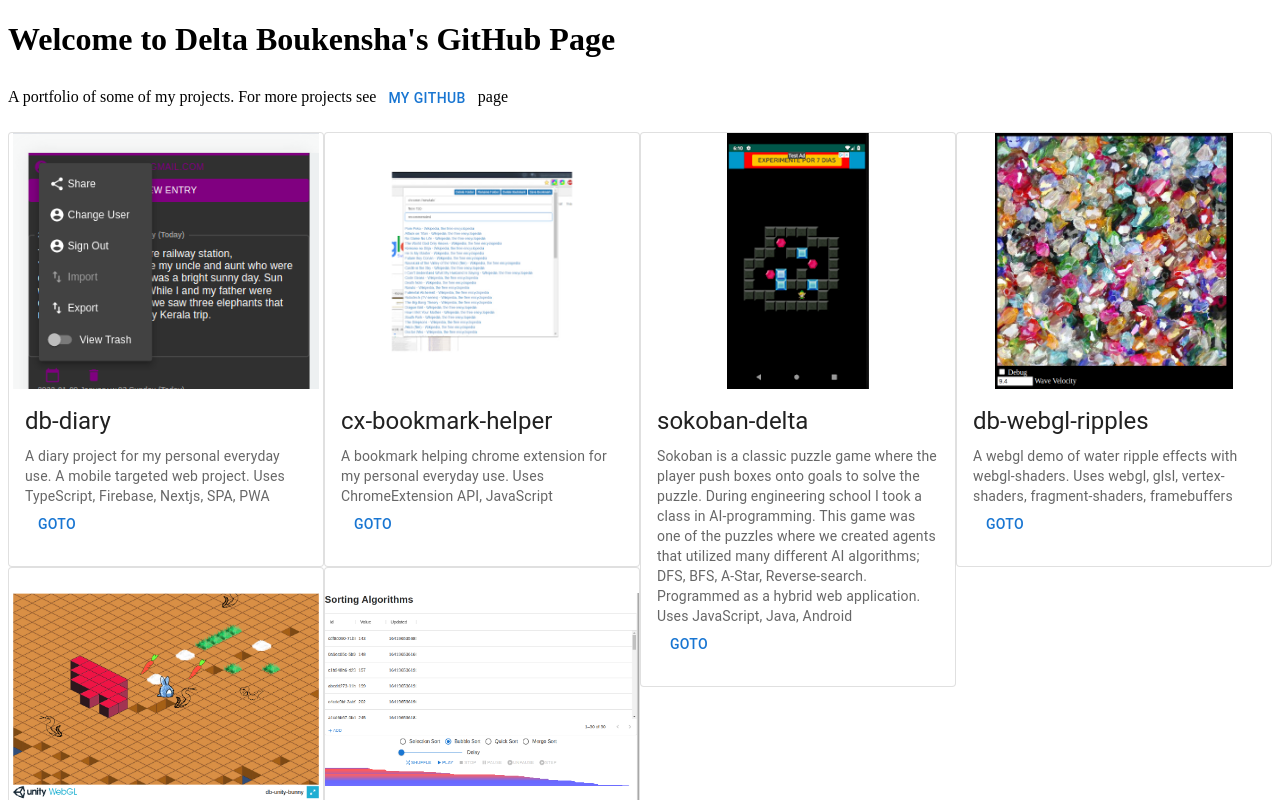
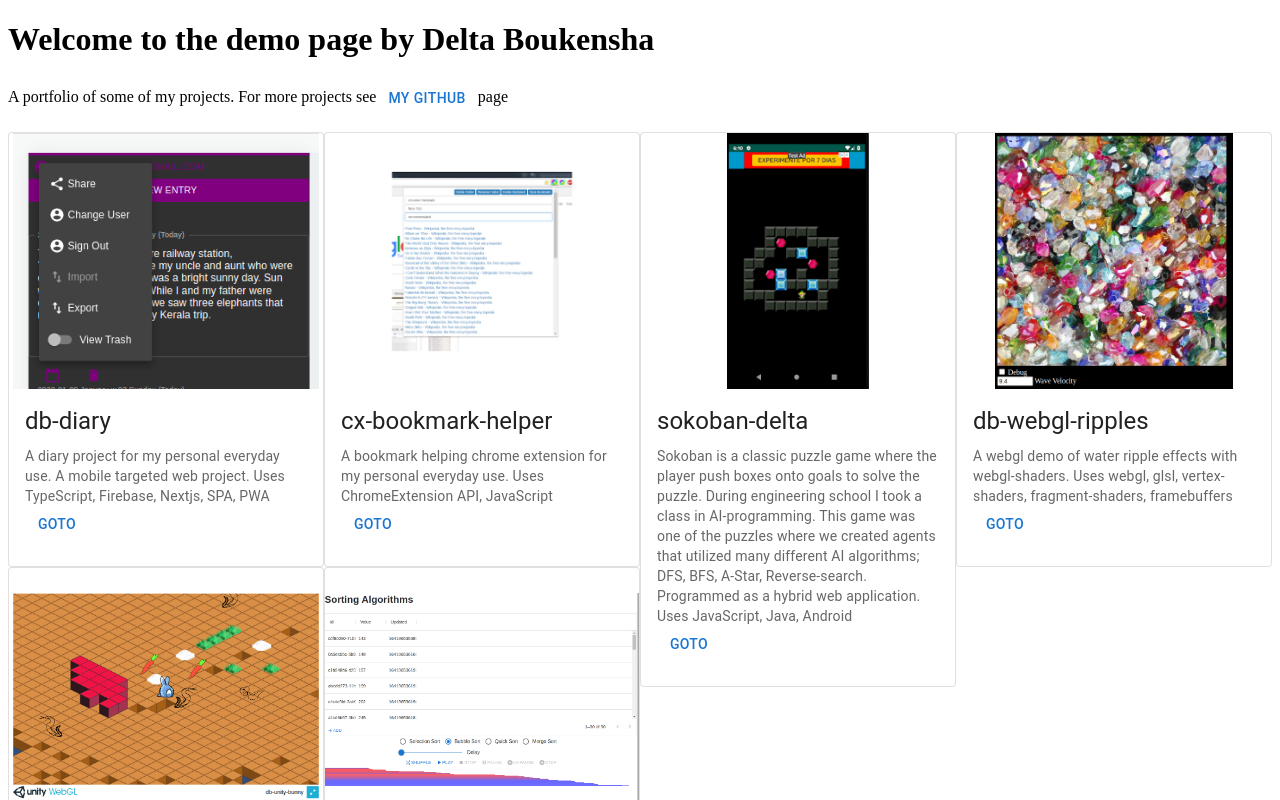
Before and after one commit to deltaboukensha/db-demo, a Next.js app: page / in a window 1280 px wide. Shown: the top 800 px of the page. Built offline with nearby package versions, Linux system fonts and the light colour scheme.

Commit message:
update title

```diff
--- a/pages/index.tsx
+++ b/pages/index.tsx
@@ -121,9 +121,10 @@ Uses JavaScript, Java, Android
 const index = () => (
   <>
     <Helmet>
-      <title>Delta Boukensha - GitHub</title>
+      <title>db-demo</title>
+      <meta name="title" content="Default Title" data-react-helmet="true" />
     </Helmet>
-    <h1>Welcome to Delta Boukensha's GitHub Page</h1>
+    <h1>Welcome to the demo page by Delta Boukensha </h1>
     <p>
       A portfolio of some of my projects. For more projects see{" "}
       <Button href="https://github.com/deltaboukensha">My GitHub</Button> page
```
